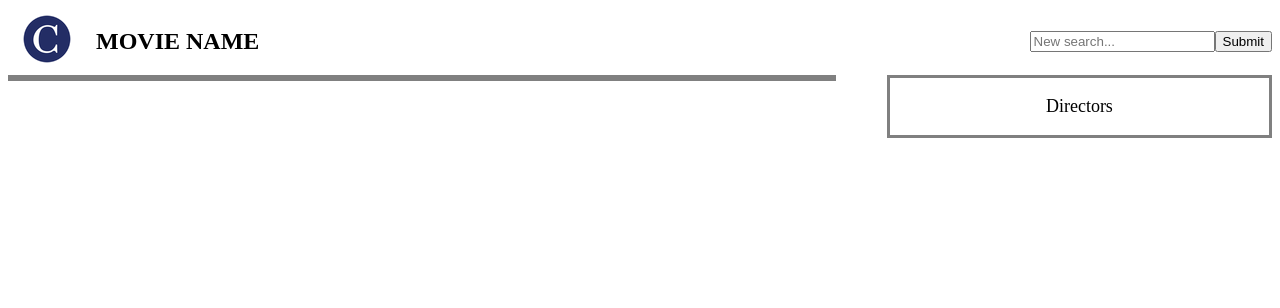
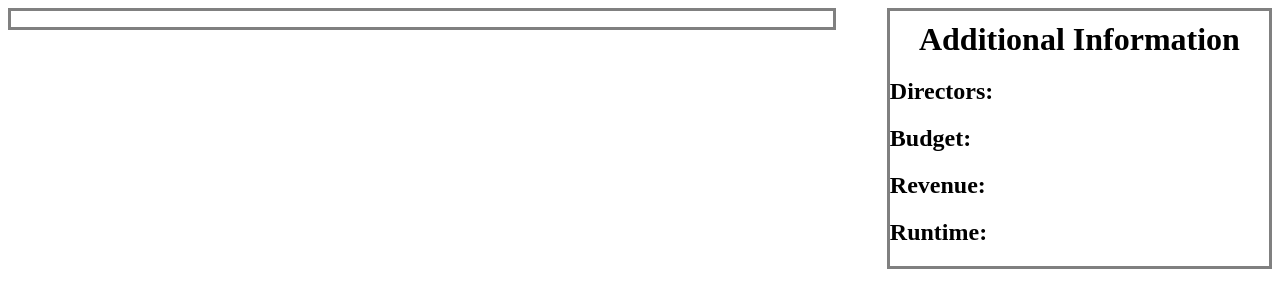
Before and after one commit to czhang2884/cs257, a Flask app: page /bios/1 in a window 1280 px wide. Shown: the top 308 px of the page. Run offline with Flask 2, Linux system fonts and the light colour scheme; data that the repository does not hold is empty; parts of the project's set-up code (start-up, migrations or seed data) failed here and were passed over; some libraries are stand-ins or nearby versions.

Commit message:
some bios.html updates

```diff
--- a/webapp/static/movies.css
+++ b/webapp/static/movies.css
@@ -141,7 +141,6 @@
 
 .box_label_text {
   text-align: center;
-  font-size: large;
 }
 
 .movie_items {
--- a/webapp/static/movies.js
+++ b/webapp/static/movies.js
@@ -140,25 +140,48 @@
     // })
 
     .then(function(movies) {
-        let listBody = '';
-        for (let k = 0; k < movies.length; k++) {
-            let movie = movies[k];
+        let movie = movies[0];
         let director_id_array = movie['director_id'].split(", ");
         for (let m = 0; m < director_id_array.length; m++) {
             getDirectors(director_id_array[m]);
         }
-            listBody += '<h1 style="margin:10px">' + movie['movie_title'] + '</h1>'
-                        + '<h2 style="margin:10px">Release Year: ' + movie['release_year'] + '</h2>'
+
+        // Text for movie_bio_box
+        let listBody = '<h1 style="margin:10px; text-align:center">' + movie['movie_title'] + '</h1>'
+                    + '<h2 style="margin:10px; text-align:center">Release Year: ' + movie['release_year'] + '</h2>'
                     + '<img class="bio_img" src="' + movie['image_link'] + '">'
                     + '<h4 style="margin:10px">Overview</h4>'
                     + '<p style="margin:10px">' + movie['overview'] + '</p>'
-                        + '<h4 style="margin:10px">Other Info</h4>'
-                        + '<p style="margin:10px">Language of Movie Title: ' + movie['title_lang'] + '<br>'
-                        + 'Language of Original Movie: ' + movie['title_lang'] + '<br>'
-                        + 'Budget: ' + movie['budget'] + ' Revenue: ' + movie['revenue'] + '<br>'
-                        + 'Runtime: ' + movie['runtime'] + '<br>'
-                        + 'Adult Movie' + movie['adult'] + '</p>';
-        }
+        let movie_bio_box = document.getElementById('movie_bio_box');
+        movie_bio_box.innerHTML = listBody;
+
+        // Text for budget
+        let budgetBody = '<li>' + movie['budget'] + '</li>';
+        let budgetList = document.getElementById('budget_list');
+        budgetList.innerHTML = budgetBody;
+
+        // Text for revenue
+        let revenueBody = '<li>' + movie['revenue'] + '</li>';
+        let revenueList = document.getElementById('revenue_list');
+        revenueList.innerHTML = revenueBody;
+
+        // Text for runtime
+        let runtimeBody = '<li>' + movie['runtime'] + ' minutes</li>';
+        let runtimeList = document.getElementById('runtime_list');
+        runtimeList.innerHTML = runtimeBody;
+
+
+        // listBody += '<h1 style="margin:10px; text-align:center">' + movie['movie_title'] + '</h1>'
+        // + '<h2 style="margin:10px; text-align:center">Release Year: ' + movie['release_year'] + '</h2>'
+        // + '<img class="bio_img" src="' + movie['image_link'] + '">'
+        // + '<h4 style="margin:10px">Overview</h4>'
+        // + '<p style="margin:10px">' + movie['overview'] + '</p>'
+        // + '<h4 style="margin:10px">Other Info</h4>'
+        // + '<p style="margin:10px">Language of Movie Title: ' + movie['title_lang'] + '<br>'
+        // + 'Language of Original Movie: ' + movie['title_lang'] + '<br>'
+        // + 'Budget: ' + movie['budget'] + ' Revenue: ' + movie['revenue'] + '<br>'
+        // + 'Runtime: ' + movie['runtime'] + '<br>'
+        // + 'Adult Movie' + movie['adult'] + '</p>';
 
         // 'mubi_url':row[4],
         // 'title_lang':row[5],
@@ -168,8 +191,6 @@
         // 'budget':int(row[9]),
         // 'revenue':int(row[10])
 
-        let movie_bio_box = document.getElementById('movie_bio_box');
-        movie_bio_box.innerHTML = listBody;
     })
 
     .catch(function(error) {
@@ -194,7 +215,7 @@
         let listBody = '';
         for (let k = 0; k < directors.length; k++) {
             let director = directors[k];
-            listBody += '<li><a href="' + director['director_url'] + '">' + director['name'] + "</a>";
+            listBody += '<li><a href="' + director['director_url'] + '" target="_blank">' + director['name'] + "</a></li>";
         }
         let directors_list = document.getElementById('directors_list');
         directors_list.insertAdjacentHTML('beforeend', listBody);
--- a/webapp/templates/bios.html
+++ b/webapp/templates/bios.html
@@ -9,50 +9,34 @@
 </head>
 
 <body onload="onBioLoad();">
-        <!-- <h2>MOVIE NAME</h2>
-        <div style="width: 65%">
-            <div style="border-right:1px solid; float:left" id="movie_bio_info">
-                <ul>
-                    <li>
-                        Here's where the movie bios will go
-                    </li>
-                    <li>
-                        We are using bullet points to show how far this box will extend
-                    </li>
-                    <li>
-                        Lorem ipsum dolor sit amet, consectetur adipiscing elit. Morbi at semper libero. Duis vel aliquam magna, vel pretium nunc. Nunc sed nisl sed lectus posuere lacinia quis a tortor. Sed sed mi at ante fermentum cursus. Mauris finibus vitae justo quis vehicula. Integer sodales vel felis ut pulvinar. Nullam ut neque tempus, bibendum sapien nec, faucibus mauris. Nam pellentesque accumsan lectus, at venenatis massa sagittis eget. Vivamus id leo placerat, placerat ex vel, interdum nunc. Aliquam tincidunt posuere nibh, sit amet luctus velit accumsan ac. Nunc quis pharetra est. Vestibulum lobortis auctor magna sed viverra.
-                    </li>
-                </ul>
-            </div>
-        </div -->
 
-    <div class="navbar">
-        <div class="left">
-            <a href="/" title="go back to home page">
-                <img src="../static/favicon.ico">
-            </a>
-            <h2 style="padding-left: 25px;" id="display_user_input">MOVIE NAME</h2>
-        </div>
-        <div class="right">
-            <input type="text" placeholder="New search..." name="search" id="movie_search_box2">
-            <button type="submit" id="movie_search_button2"><i class="fa fa-search"></i>Submit</button>
-        </div>
-    </div>
     <div class="main_results_box">
         <div class="bio_box" id="movie_bio_box">
             <p id="loading_text"></p>
-            <!-- <div>
-                <img class="bio_img" src="https://cdn.pixabay.com/photo/2015/04/23/22/00/tree-736885__480.jpg">
-                <p>
-                    Lorem ipsum dolor sit amet, consectetur adipiscing elit, sed do eiusmod tempor incididunt ut labore et dolore magna aliqua. Aliquet eget sit amet tellus cras. Urna porttitor rhoncus dolor purus non. Ultrices in iaculis nunc sed. Pellentesque habitant morbi tristique senectus et netus. Tortor dignissim convallis aenean et tortor at. Ligula ullamcorper malesuada proin libero nunc consequat interdum varius sit. Amet mauris commodo quis imperdiet massa tincidunt. Morbi tempus iaculis urna id volutpat lacus laoreet non curabitur. Augue mauris augue neque gravida in fermentum et sollicitudin ac. Lacus laoreet non curabitur gravida. In aliquam sem fringilla ut morbi tincidunt. Platea dictumst vestibulum rhoncus est pellentesque elit ullamcorper dignissim cras. Eleifend quam adipiscing vitae proin.
-                </p>
-            </div> -->
         </div>
         <div class="movie_directors_box">
-            <p class="box_label_text">
-                Directors
-            </p>
+            <h1 style="margin:10px" class="box_label_text">
+                Additional Information
+            </h1>
+            <h2>
+                Directors:
+            </h2>
             <ul id="directors_list">
+            </ul>
+            <h2>
+                Budget:
+            </h2>
+            <ul id="budget_list">
+            </ul>
+            <h2>
+                Revenue:
+            </h2>
+            <ul id="revenue_list">
+            </ul>
+            <h2>
+                Runtime:
+            </h2>
+            <ul id="runtime_list">
             </ul>
         </div>
     </div>
```
Lines whose indentation alone changed are shown as unchanged.
